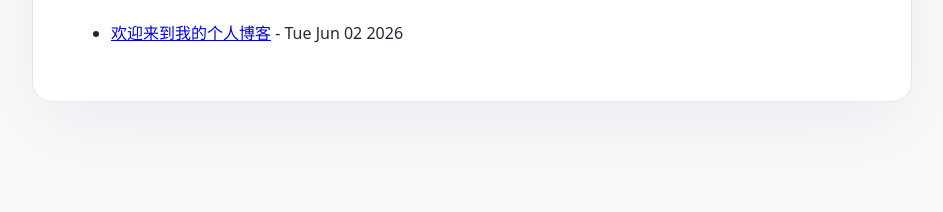
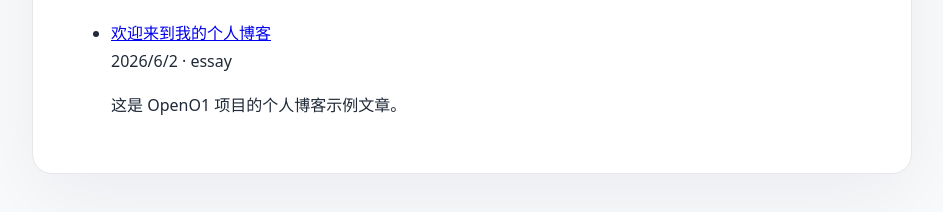
Before and after one commit to 3516027002att-ui/OpenO1, an Astro site in the folder website/: page /OpenO1/posts in a window 1280 px wide. Shown: the part 254-466 px from the top of the page, without its empty margins (168-1111 px from the left). Built offline with nearby package versions, Linux system fonts and the light colour scheme; Astro itself is replaced by a stand-in of ours.

Commit message:
Improve posts list links for GitHub Pages

```diff
--- a/website/src/pages/posts/index.astro
+++ b/website/src/pages/posts/index.astro
@@ -1,14 +1,22 @@
 ---
 import Layout from '../../layouts/BaseLayout.astro';
 import { getCollection } from 'astro:content';
-const posts = await getCollection('posts');
+const base = import.meta.env.BASE_URL;
+const posts = (await getCollection('posts'))
+  .filter(post => !post.data.draft)
+  .sort((a, b) => b.data.date.getTime() - a.data.date.getTime());
 ---
 
-<Layout>
+<Layout title="文章列表" description="OpenO1 个人博客的全部文章。">
   <h1>文章列表</h1>
-  <ul>
+  <ul class="post-list">
     {posts.map(post => (
-      <li><a href={`/posts/${post.slug}`}>{post.data.title}</a> - {post.data.date.toDateString()}</li>
+      <li>
+        <a href={`${base}posts/${post.slug}/`}>{post.data.title}</a>
+        <br />
+        <span class="muted">{post.data.date.toLocaleDateString('zh-CN')} · {post.data.category}</span>
+        <p>{post.data.description}</p>
+      </li>
     ))}
   </ul>
 </Layout>
```
